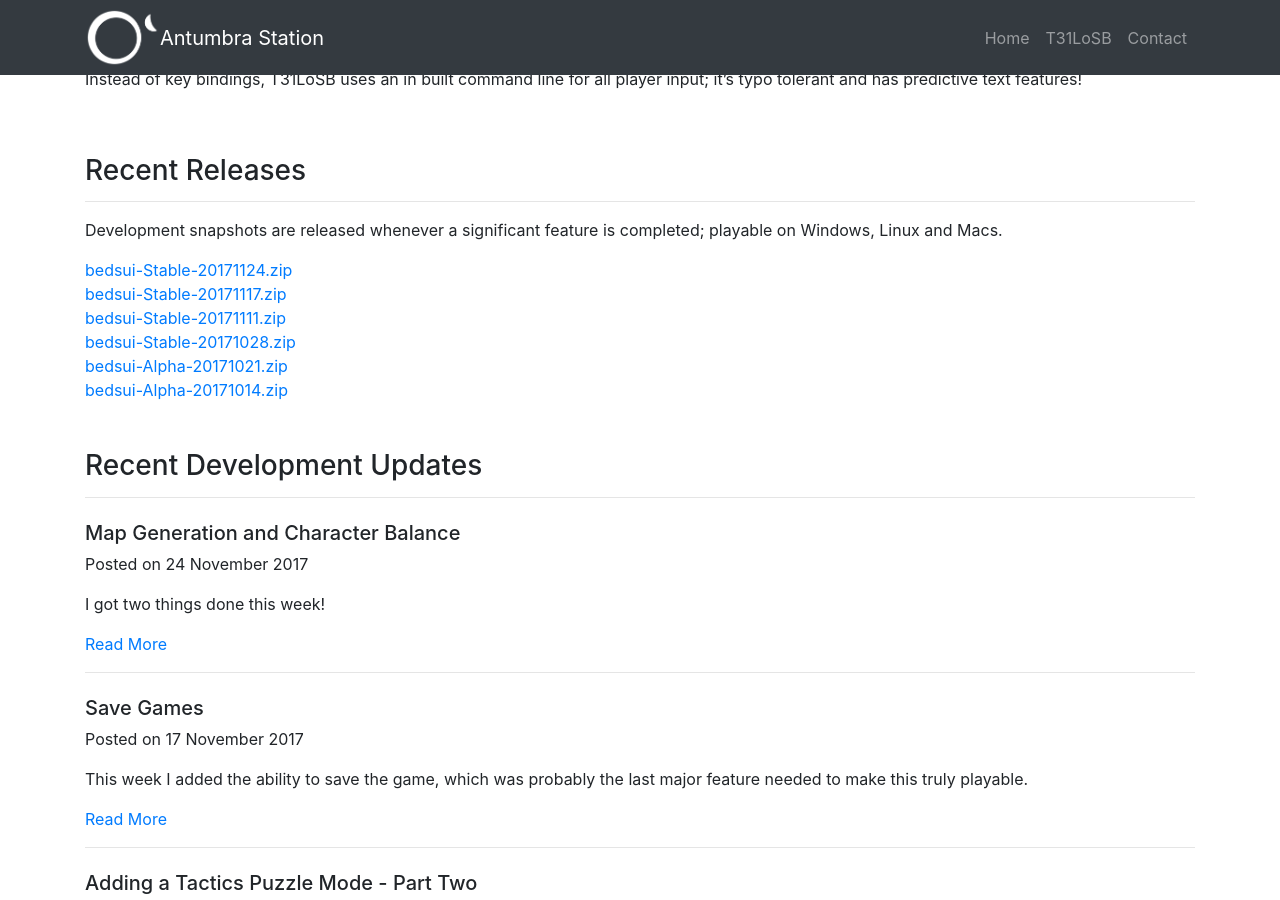
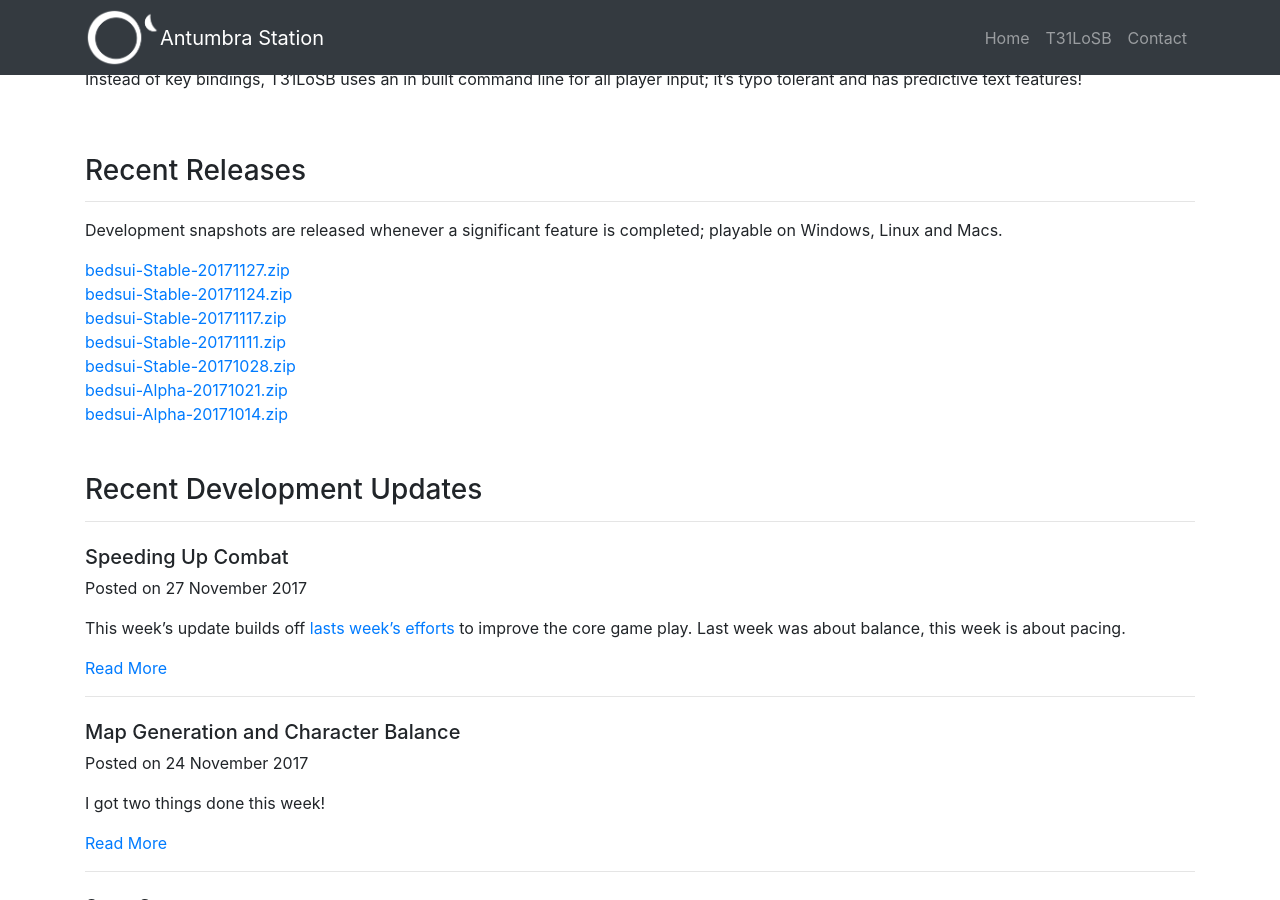
Before and after one commit to mpeter28/mpeter28.github.io, a Jekyll site: the page built from bedsui-project.md, in a window 1280 px wide and 900 px high, scrolled down 846 px. Built offline with Jekyll 4.4.1, drawn with Linux system fonts in a browser that asks for light colours; comment, search, counter and statistics services are not loaded; some of the changed lines change nothing that is shown.

Commit message:
Speeding up combat

```diff
--- /dev/null
+++ b/_posts/2017-11-27-speeding-up-combat.md
@@ -0,0 +1,34 @@
+---
+layout: post
+title: Speeding Up Combat
+category: T31LoSB
+tags: [refactor, ui]
+release: bedsui-Stable-20171127.zip
+banner: /img/t31losb/the-thirty-one-lieutenants-of-sorcerer-bedsui.png
+---
+
+This week's update builds off [lasts week's efforts](/t31losb/2017/11/24/map-generation-character-balance.html) to improve the core game play. Last week was about balance, this week is about pacing.
+
+With the holiday (American Thanksgiving was Thursday), I finally got a chance to see my brother and have him play test T31LoSB. He's seen previous prototypes of the Tafl/Chess combat system, but never played this incarnation, and he focused on the sluggishness of the actual battles.
+
+First was how long commands take to type out. Take the following two commands:
+
+    move range <row column>
+    threat range <row column>
+
+The crucial piece of info the predictive text matcher needs to guess the command is all the way at the end. The player has to type out "move range" and "threat range" every time. Compare the alternative:
+
+    <row column> move range
+    <row column> threat range
+
+With the commands structured to have <row column> first, the predictive text matcher can uniquely identify the command as soon as the 'm' in "move range" or 't' in "threat range" is typed. Much less annoying. At some point in the future I'm planning to go over every command and make sure the crucial info is front loaded to optimize typing speed. For now I just fixed the more obviously annoying commands, such as the example two.
+
+The next issue was how many turns are needed to win a battle. There's too much time spent on initial piece deployment; openings last longer than in chess, despite each side having half as many pieces. Chess is played on a tiny board, 8 by 8, compared to battlefields in T31LoSB, 15 by 30. The bigger playing field slows down everything with the extra moves wasted just covering the distance, so I tried cutting down the board to 9 by 18.
+
+![Smaller Board]({{ "/img/t31losb/20171127/smaller-board.png" | absolute_url }}){:class="img-fluid rounded"}
+
+It's quite a size reduction, having less than one half the squares the old, larger board had, and it feels faster (at least to me).
+
+The smaller board has had other useful effects too. The computer AI has an annoying tendency to leave its lieutenant unguarded, making for easy, boring wins. On a smaller board the computer's pieces are naturally clustered close, so it's more likely a piece will be near by to protect the lieutenant. The AI hasn't changed, but it plays stronger.
+
+The density of pieces, both the player's and the computer's, also increases how often tactical combinations arise; closer pieces mean more possibilities and more interesting positions.
--- a/bedsui-project.md
+++ b/bedsui-project.md
@@ -4,7 +4,7 @@
 description: "Squad Tactics Roguelike"
 category: T31LoSB
 billboard: /img/t31losb/the-thirty-one-lieutenants-of-sorcerer-bedsui.png
-releases: [ bedsui-Stable-20171124.zip, bedsui-Stable-20171117.zip, bedsui-Stable-20171111.zip, bedsui-Stable-20171028.zip, bedsui-Alpha-20171021.zip, bedsui-Alpha-20171014.zip ]
+releases: [ bedsui-Stable-20171127.zip, bedsui-Stable-20171124.zip, bedsui-Stable-20171117.zip, bedsui-Stable-20171111.zip, bedsui-Stable-20171028.zip, bedsui-Alpha-20171021.zip, bedsui-Alpha-20171014.zip ]
 schedule: "Development snapshots are released whenever a significant feature is completed; playable on Windows, Linux and Macs."
 ---
 
```
Also changed, not shown: img/t31losb/20171127/smaller-board.png (added), 1 other file.
